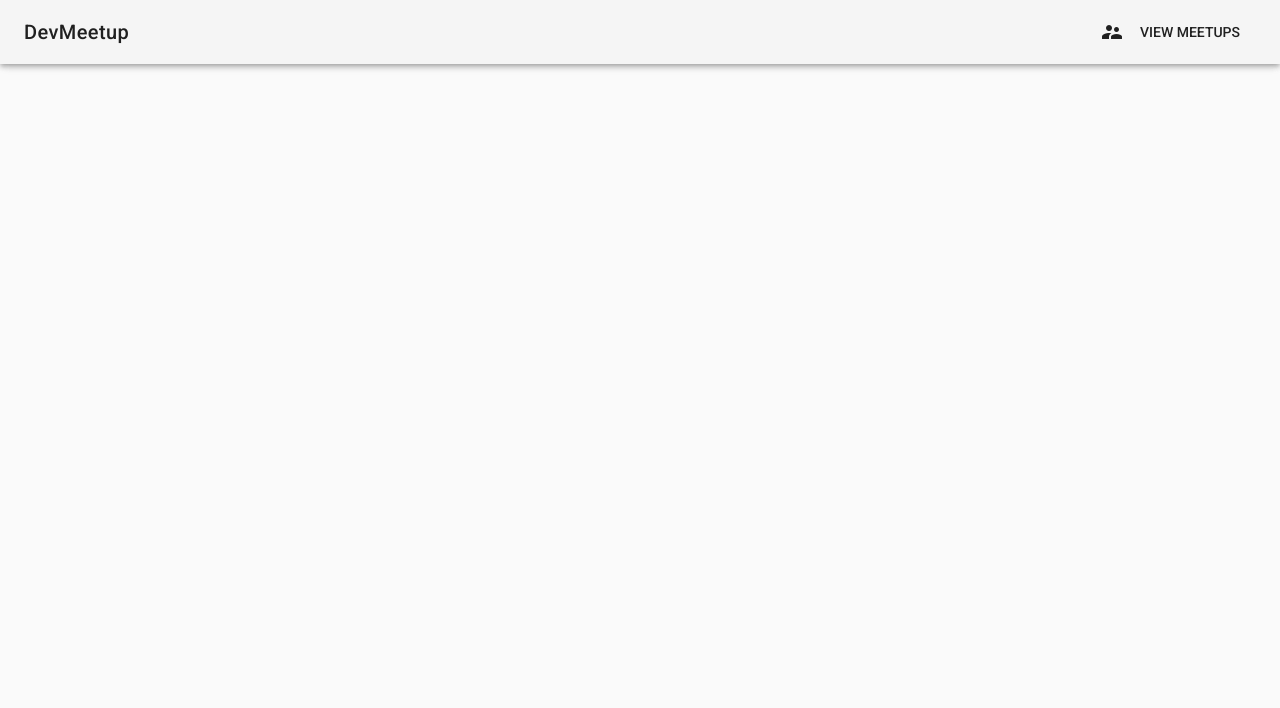
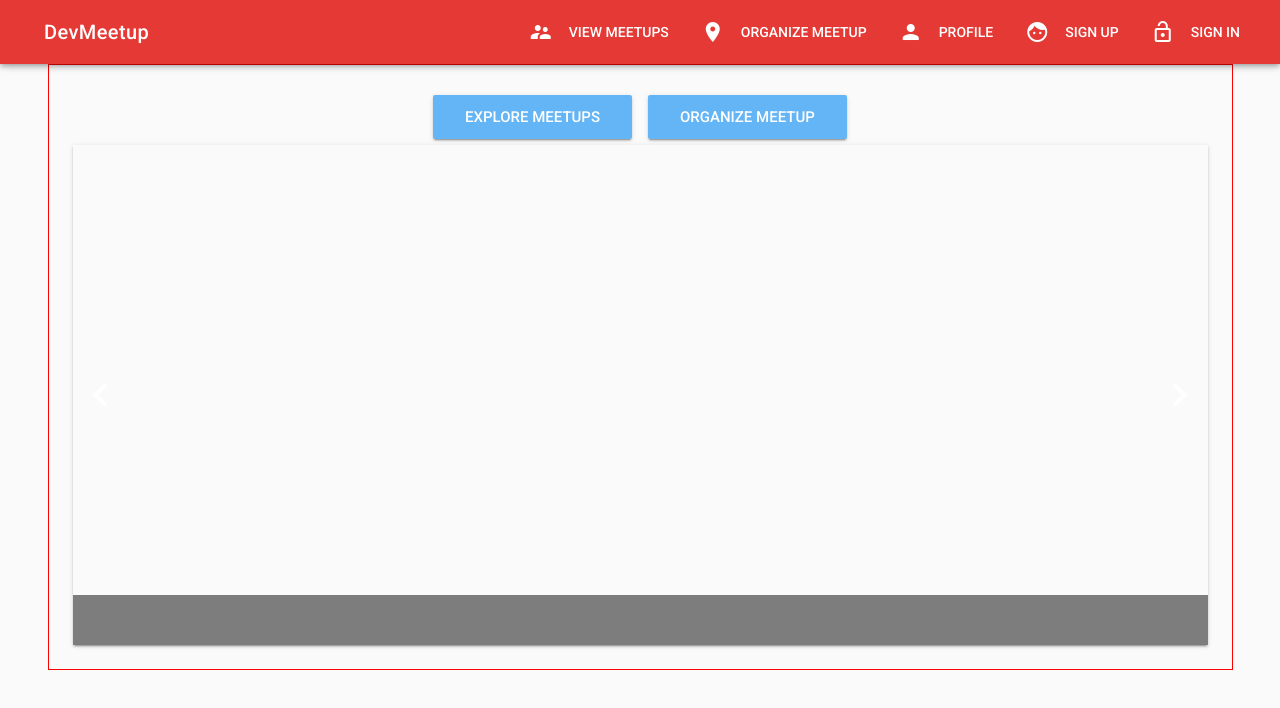
Before and after one commit to angelo21/dev-meetup, a Vue app: page /#/ in a window 1280 px wide. Shown: the top 708 px of the page. Built offline with nearby package versions, Linux system fonts and the light colour scheme.

Commit message:
Completed header and routes.

```diff
--- a/src/App.vue
+++ b/src/App.vue
@@ -1,18 +1,50 @@
 <template>
   <v-app>
-    <v-toolbar>
-      <v-toolbar-title>DevMeetup</v-toolbar-title>
+    <v-toolbar dark class="red darken-1">
+      <v-toolbar-side-icon
+        @click="sideNav = !sideNav"
+        class="hidden-sm-and-up">
+      </v-toolbar-side-icon>
+      <v-toolbar-title>
+        <router-link
+          to="/"
+          tag="span"
+          style="cursor: pointer">DevMeetup</router-link>
+      </v-toolbar-title>
       <v-spacer></v-spacer>
-      <v-toolbar-items>
-        <v-btn flat>
-          <v-icon left>supervisor_account</v-icon>
-          View Meetups
+      <v-toolbar-items class="hidden-xs-only">
+        <v-btn
+          flat
+          v-for="item of menuItems"
+          :key="item.title"
+          router
+          :to="item.link">
+          <v-icon left>{{ item.icon }}</v-icon>
+          {{ item.title }}
         </v-btn>
       </v-toolbar-items>
     </v-toolbar>
+
     <main>
+      <router-view></router-view>
+    </main>
 
-    </main>
+    <v-navigation-drawer v-model="sideNav" temporary absolute>
+      <v-list>
+        <v-list-tile
+          v-for="item of menuItems"
+          :key="item.title"
+          router
+          :to="item.link">
+          <v-list-tile-action>
+            <v-icon>{{ item.icon }}</v-icon>
+          </v-list-tile-action>
+          <v-list-tile-content>
+            {{ item.title }}
+          </v-list-tile-content>
+        </v-list-tile>
+      </v-list>
+    </v-navigation-drawer>
   </v-app>
 </template>
 
@@ -20,7 +52,14 @@
 export default {
   data () {
     return {
-
+      sideNav: false,
+      menuItems: [
+        {icon: "supervisor_account", title: "View Meetups", link: "/meetups"},
+        {icon: "room", title: "Organize Meetup", link: "/meetup/new"},
+        {icon: "person", title: "Profile", link: "/profile"},
+        {icon: "face", title: "Sign up", link: "/signup"},
+        {icon: "lock_open", title: "Sign in", link: "/signin"},
+      ]
     }
   },
 }
--- a/src/components/HelloWorld.vue
+++ /dev/null
@@ -1,35 +0,0 @@
-<template>
-  <v-container fluid>
-    <v-slide-y-transition mode="out-in">
-      <v-layout column align-center>
-        <img src="@/assets/logo.png" alt="Vuetify.js" class="mb-5">
-        <blockquote>
-          &#8220;First, solve the problem. Then, write the code.&#8221;
-          <footer>
-            <small>
-              <em>&mdash;John Johnson</em>
-            </small>
-          </footer>
-        </blockquote>
-      </v-layout>
-    </v-slide-y-transition>
-  </v-container>
-</template>
-
-<!-- Add "scoped" attribute to limit CSS to this component only -->
-<style scoped>
-h1, h2 {
-  font-weight: normal;
-}
-ul {
-  list-style-type: none;
-  padding: 0;
-}
-li {
-  display: inline-block;
-  margin: 0 10px;
-}
-a {
-  color: #42b983;
-}
-</style>
--- /dev/null
+++ b/src/components/Home.vue
@@ -0,0 +1,40 @@
+
+<template>
+  <v-container class="hi">
+    <v-layout row wrap>
+      <v-flex xs12 sm6 class="text-xs-center text-sm-right" >
+        <v-btn
+          large
+          router
+          to="/meetups"
+          class="blue lighten-2" dark>Explore Meetups
+        </v-btn>
+      </v-flex>
+      <v-flex xs12 sm6 class="text-xs-center text-sm-left">
+        <v-btn
+          large
+          router
+          to="/meetup/new"
+          class="blue lighten-2" dark>Organize Meetup
+        </v-btn>
+      </v-flex>
+    </v-layout>
+    <v-layout row wrap>
+      <v-flex xs12>
+        <v-carousel>
+          <v-carousel-item
+            v-for="(item,i) in items"
+            :key="i"
+            :src="item.src"
+          ></v-carousel-item>
+        </v-carousel>
+      </v-flex>
+    </v-layout>
+  </v-container>
+</template>
+
+<style>
+  .hi{
+    border: 1px solid red
+  }
+</style>
--- /dev/null
+++ b/src/components/Meetup/CreateMeetup.vue
@@ -0,0 +1,6 @@
+
+<template>
+  <div>
+    <p>The create meetup page</p>
+  </div>
+</template>
--- /dev/null
+++ b/src/components/Meetup/Meetups.vue
@@ -0,0 +1,6 @@
+
+<template>
+  <div>
+    <p>The meetups page</p>
+  </div>
+</template>
--- /dev/null
+++ b/src/components/User/Profile.vue
@@ -0,0 +1,6 @@
+
+<template>
+  <div>
+    <p>The profile page</p>
+  </div>
+</template>
--- /dev/null
+++ b/src/components/User/Signin.vue
@@ -0,0 +1,6 @@
+
+<template>
+  <div>
+    <p>The signin page</p>
+  </div>
+</template>
--- /dev/null
+++ b/src/components/User/Signup.vue
@@ -0,0 +1,6 @@
+
+<template>
+  <div>
+    <p>The signup page</p>
+  </div>
+</template>
--- a/src/router/index.js
+++ b/src/router/index.js
@@ -1,6 +1,12 @@
 import Vue from 'vue'
 import Router from 'vue-router'
-import HelloWorld from '@/components/HelloWorld'
+import Home from "@/components/Home"
+import Meetups from "@/components/Meetup/Meetups"
+import CreateMeetup from "@/components/Meetup/CreateMeetup"
+import Profile from "@/components/User/Profile"
+import Signup from "@/components/User/Signup"
+import Signin from "@/components/User/Signin"
+
 
 Vue.use(Router)
 
@@ -8,8 +14,34 @@ export default new Router({
   routes: [
     {
       path: '/',
-      name: 'HelloWorld',
-      component: HelloWorld
+      name: 'Home',
+      component: Home
+    },
+    {
+      path: "/meetups",
+      name: "Meetups",
+      component: Meetups
+    },
+    {
+      path: "/meetup/new",
+      name: "CreateMeetup",
+      component: CreateMeetup
+    },
+    {
+      path: "/profile",
+      name: "Profile",
+      component: Profile
+    },
+    {
+      path: "/signup",
+      name: "Signup",
+      component: Signup
+    },
+    {
+      path: "/signin",
+      name: "Signin",
+      component: Signin
     }
-  ]
+  ],
+  mode: "history"
 })
```
